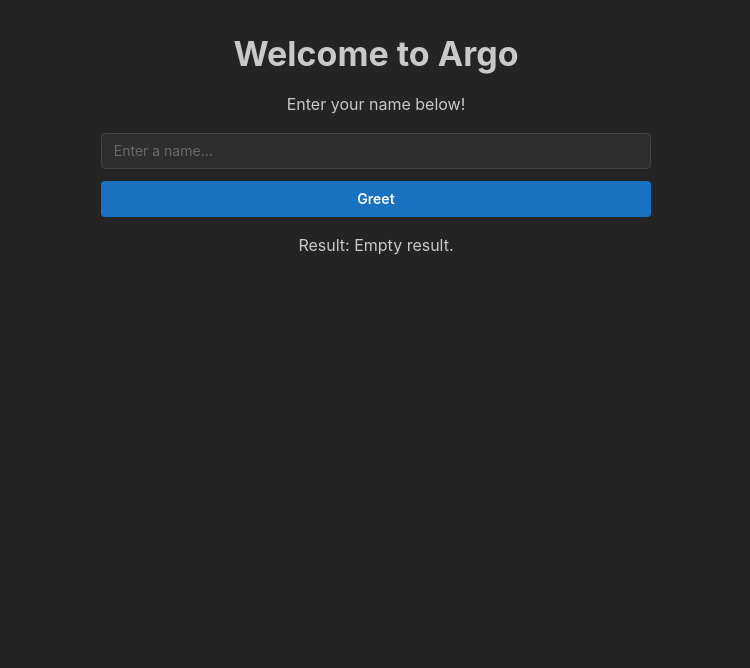
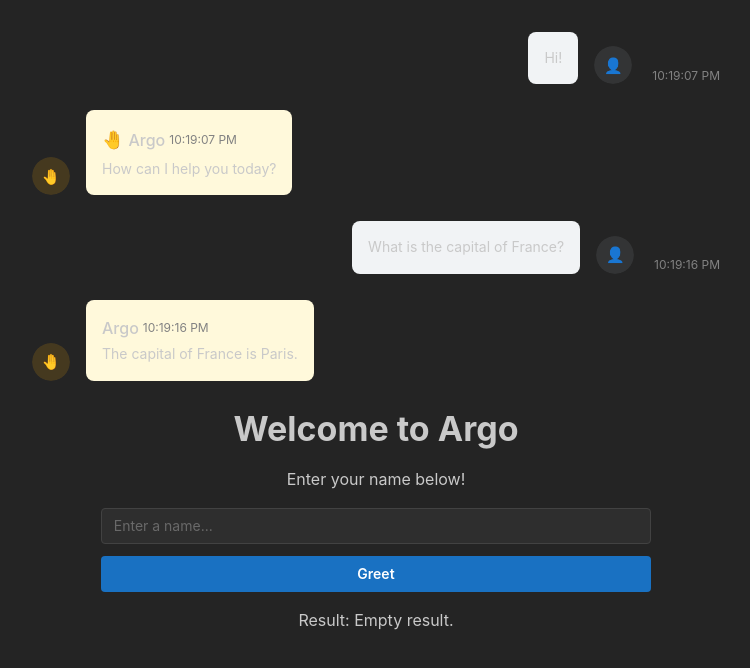
Before and after one commit to leonidas1712/argo, a React (Vite) app: page / in a window 1280 px wide. Shown: the top 668 px of the page, without its empty margins (264-1014 px from the left). Built offline with nearby package versions, Linux system fonts and the light colour scheme.

Commit message:
first attempt at chat ui

```diff
--- a/src/App.tsx
+++ b/src/App.tsx
@@ -11,7 +11,74 @@ import {
   Stack,
   Loader,
   Center,
+  Paper,
+  Group,
+  Avatar,
 } from "@mantine/core";
+
+// User message component
+function UserMessage({
+  children,
+  time,
+}: {
+  children: React.ReactNode;
+  time: string;
+}) {
+  return (
+    <Group align="flex-end" justify="flex-end" mb="xs">
+      <Paper radius="md" p="md" bg="gray.1" style={{ maxWidth: 350 }}>
+        <Text size="sm">{children}</Text>
+      </Paper>
+      <Avatar color="gray" radius="xl" size="md">
+        <span role="img" aria-label="user">
+          👤
+        </span>
+      </Avatar>
+      <Text size="xs" c="dimmed" ml={4} style={{ alignSelf: "flex-end" }}>
+        {time}
+      </Text>
+    </Group>
+  );
+}
+
+// Argo (AI) message component
+function ArgoMessage({
+  children,
+  time,
+  showWave,
+}: {
+  children: React.ReactNode;
+  time: string;
+  showWave?: boolean;
+}) {
+  return (
+    <Group align="flex-end" mb="xs">
+      <Avatar color="yellow" radius="xl" size="md">
+        <span role="img" aria-label="Argo">
+          🤚
+        </span>
+      </Avatar>
+      <Paper radius="md" p="md" bg="yellow.0" style={{ maxWidth: 350 }}>
+        <Group gap={4} align="center">
+          {showWave && (
+            <Text span size="lg">
+              🤚
+            </Text>
+          )}
+          <Text fw={500} span>
+            Argo
+          </Text>
+          <Text size="xs" c="dimmed" span>
+            {time}
+          </Text>
+        </Group>
+        <Text size="sm" mt={4}>
+          {children}
+        </Text>
+      </Paper>
+    </Group>
+  );
+}
 
 function App() {
   const [result, setResult] = useState("");
@@ -27,9 +94,23 @@ function App() {
 
   return (
     <Container size="sm" py="xl">
+      <Stack w="100%" mx="auto" mb="md">
+        <UserMessage time="10:19:07 PM">Hi!</UserMessage>
+        <ArgoMessage time="10:19:07 PM" showWave>
+          How can I help you today?
+        </ArgoMessage>
+        <UserMessage time="10:19:16 PM">
+          What is the capital of France?
+        </UserMessage>
+        <ArgoMessage time="10:19:16 PM">
+          The capital of France is Paris.
+        </ArgoMessage>
+      </Stack>
+
       <Stack gap="md" align="center">
         <Title order={1}>Welcome to Argo</Title>
         <Text>Enter your name below!</Text>
+        {/* Chat UI mockup */}
 
         <form
           style={{ width: "80%" }}
```
